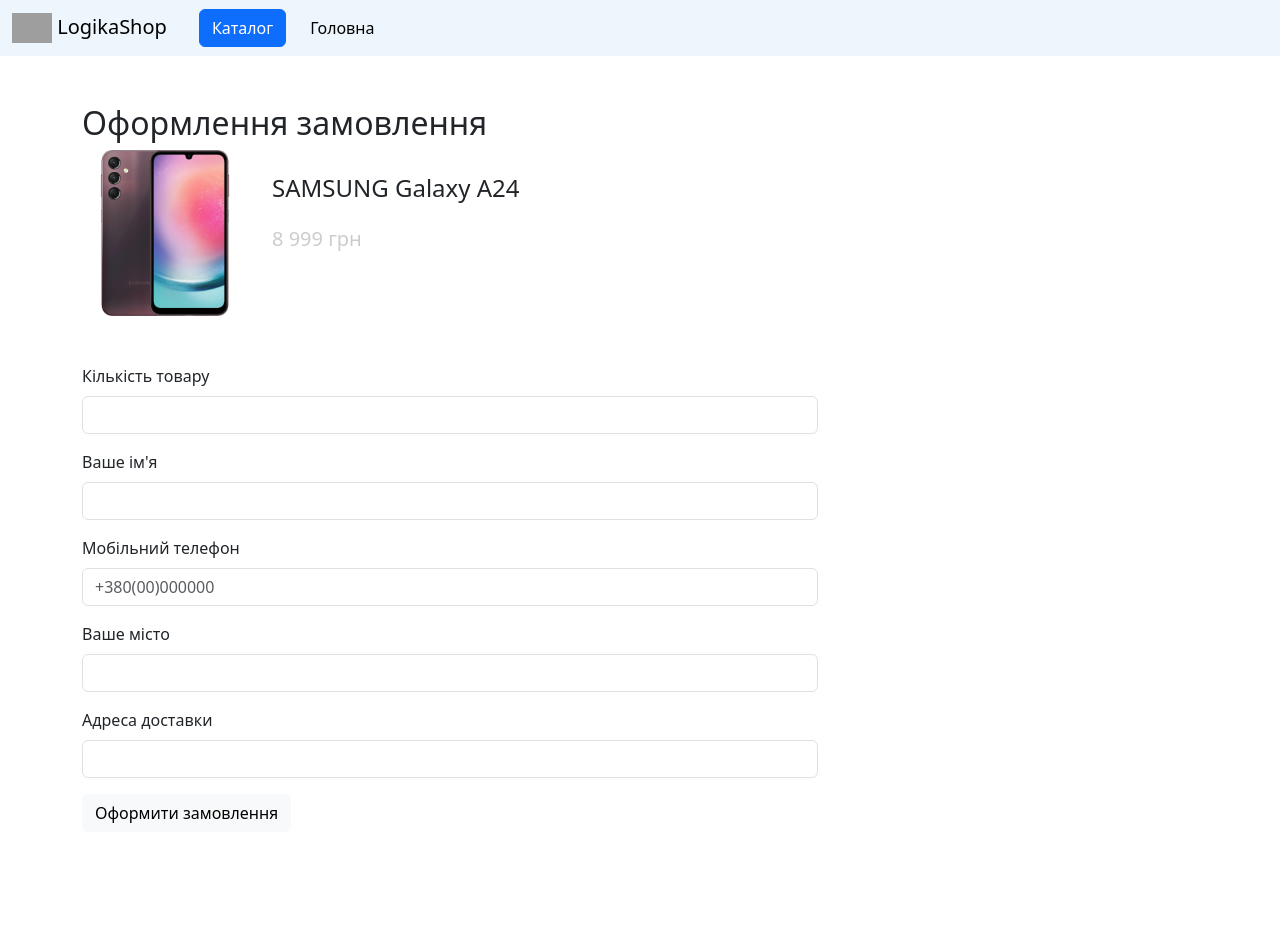
After one commit to Natl1x/site, a Flask app: page /order/1 in a window 1280 px wide. The commit adds this page. Run offline with Flask 3, Linux system fonts and the light colour scheme; data comes from the database, SQL or seed files in the repository; both versions use the stored data as it was after the commit; grey boxes are pictures that could not be loaded.

Commit message:
Add files via upload

```diff
--- a/main.py
+++ b/main.py
@@ -1,4 +1,4 @@
-from flask import Flask, render_template
+from flask import Flask, render_template, request, flash, redirect, url_for
 from settings import *
 from sql_queries import DataBase
 
@@ -6,20 +6,48 @@
 
 app = Flask(__name__)
 db = DataBase()
+app.config['SECRET_KEY'] = SECRET_KEY
 
 #=============================================
 
 @app.route("/")
 def index():
     items = db.get_all_items()
-    print(items)
-    return render_template("index.html", items=items)
+    categories = db.get_categories()
+    return render_template("index.html", items=items, categories = categories)
 
 @app.route("/item/<item_id>")
 def item(item_id):
     item = db.get_item(item_id)
-    print(item)
-    return render_template("item.html", item=item)
+    categories = db.get_categories()
+    items = db.get_category_items(item[3])
+    return render_template("item.html", item=item, categories = categories, items=items[:4])
+
+@app.route("/category/<id>")
+def category(id):
+    categories = db.get_categories()
+    items = db.get_category_items(id)
+    return render_template("category.html", items=items, categories = categories)
+
+@app.route("/order/<item_id>", methods = ["GET", "POST"])
+def order(item_id):
+    categories = db.get_categories()
+    item = db.get_item(item_id)
+    if request.method == 'POST':
+        try:
+            db.add_order(item[0],
+                        request.form["name"],
+                        request.form["phone"],
+                        request.form["city"],
+                        request.form["address"],
+                        request.form["amount"],
+                        item[4])
+            flash("Додано замовлення!", "alert-light") #надсилаємо швидкі сповіщення у браузер
+            return redirect(url_for('index')) #перенаправляємо на головну сторінку
+        except:
+            flash("Помилка оформлення замовлення!", "alert-danger") #надсилаємо швидкі сповіщення у браузер
+
+    return render_template("order.html", item=item, categories = categories)
 
 if __name__ == "__main__":
     app.config['TEMPLATES_AUTO_RELOAD'] = True
--- a/settings.py
+++ b/settings.py
@@ -0,0 +1 @@
+SECRET_KEY = 'fsuifhusifhadhauyfhushfb23241'
--- a/sql_queries.py
+++ b/sql_queries.py
@@ -27,7 +27,29 @@
         self.open()
 
         self.cursor.execute("SELECT * FROM items WHERE id==(?)", [id])
-        data = self.cursor.fetchall()
+        data = self.cursor.fetchone()
 
         self.close()
         return data
+
+    def get_categories(self):
+        self.open()
+        self.cursor.execute("SELECT * FROM categories")
+        data = self.cursor.fetchall()
+        self.close()
+        return data
+
+
+    def get_category_items(self, id):
+        self.open()
+        self.cursor.execute("SELECT * FROM items WHERE category_id==(?)", [id])
+        data = self.cursor.fetchall()
+        self.close()
+        return data
+
+    def add_order(self, *data):
+        self.open()
+        self.cursor.execute('''INSERT INTO orders (item_id, name, phone, city, address, amount, cost)
+                            VALUES((?), (?), (?), (?), (?), (?), (?))''', [*data])
+        self.conn.commit()
+        self.close()
--- /dev/null
+++ b/templates/order.html
@@ -0,0 +1,52 @@
+{% extends 'base.html' %}
+
+{% block content %}
+
+<div class="container py-5">
+    <h2>Оформлення замовлення</h2>
+    <div class="row">
+        <div class="col-4 col-md-2">
+          <img src="{{ url_for('static', filename='img/' + item[6]) }}" alt="" class="rounded img-fluid">
+        </div>
+        <div class="col-8 col-md-10">
+          <h4 class="my-4">{{item[1]}}</h2>
+          <h5 style="color:rgb(204, 204, 204)">{{item[4]}} грн</h3>
+        </div>
+    </div>
+    <div class="row">
+        <div class="col-12 col-md-8 my-5">
+            <form action="" method="post">
+                <div class="mb-3">
+                    <label for="exampleFormControlInput1" class="form-label">Кількість товару</label>
+                    <input required name="amount" type="number" min='1'
+                    {% if item[5] < 5 %}
+                        max="{{ item[5] }}"
+                    {% else %}
+                        max="5"
+                    {% endif %}
+                    class="form-control" id="exampleFormControlInput1">
+                </div>
+                <div class="mb-3">
+                    <label for="exampleFormControlInput1" class="form-label">Ваше ім'я</label>
+                    <input required name="name" type="text" class="form-control" id="exampleFormControlInput1">
+                </div>
+                <div class="mb-3">
+                    <label for="exampleFormControlInput1" class="form-label">Мобільний телефон</label>
+                    <input required name="phone" type="tel" class="form-control" id="exampleFormControlInput1" placeholder="+380(00)000000">
+                </div>
+
+                <div class="mb-3">
+                    <label for="exampleFormControlInput1" class="form-label">Ваше місто</label>
+                    <input required name="city" type="text" class="form-control" id="exampleFormControlInput1">
+                </div>
+                <div class="mb-3">
+                    <label for="exampleFormControlInput1" class="form-label">Адреса доставки</label>
+                    <input required name="address" type="text" class="form-control" id="exampleFormControlInput1">
+                </div>
+                <button type="submit" class="btn btn-light my-btn">Оформити замовлення</button>
+
+            </form>
+        </div>
+    </div>
+</div>
+{% endblock content %}
--- a/templates/panel.html
+++ b/templates/panel.html
@@ -1,25 +1,37 @@
-  <button class="btn btn-primary" type="button" data-bs-toggle="offcanvas" data-bs-target="#offcanvasExample" aria-controls="offcanvasExample">
-    Button with data-bs-target
-  </button>
+<nav class="navbar navbar-expand-lg"  style="background-color: #edf6fd;">
+  <div class="container-fluid">
+    <a class="navbar-brand h1 mb-0" href="{{ url_for('index') }}">
+      <img src="{{ url_for('static', filename='img/hanger.png') }}" alt="logo"  height="30" class="d-inline-block align-text-top">
+      LogikaShop</a>
+      <button class="btn btn-primary mx-lg-3 me-3 ms-auto" type="button" data-bs-toggle="offcanvas" data-bs-target="#offcanvasExample" aria-controls="offcanvasExample">
+        Каталог
+      </button>
+    <button class="navbar-toggler" type="button" data-bs-toggle="collapse" data-bs-target="#navbarSupportedContent" aria-controls="navbarSupportedContent" aria-expanded="false" aria-label="Toggle navigation">
+      <span class="navbar-toggler-icon"></span>
+    </button>
+    <div class="collapse navbar-collapse" id="navbarSupportedContent">
+      <ul class="navbar-nav me-auto mb-2 mb-lg-0">
+        <li class="nav-item">
+          <a class="nav-link active" aria-current="page" href="{{ url_for('index') }}">Головна</a>
+        </li>
+      </ul>
+    </div>
+  </div>
+</nav>
+
 
   <div class="offcanvas offcanvas-start" tabindex="-1" id="offcanvasExample" aria-labelledby="offcanvasExampleLabel">
     <div class="offcanvas-header">
-      <h5 class="offcanvas-title" id="offcanvasExampleLabel">Offcanvas</h5>
+      <h5 class="offcanvas-title" id="offcanvasExampleLabel">Каталог</h5>
       <button type="button" class="btn-close" data-bs-dismiss="offcanvas" aria-label="Close"></button>
     </div>
     <div class="offcanvas-body">
       <div>
-        Some text as placeholder. In real life you can have the elements you have chosen. Like, text, images, lists, etc.
-      </div>
-      <div class="dropdown mt-3">
-        <button class="btn btn-secondary dropdown-toggle" type="button" data-bs-toggle="dropdown">
-          Dropdown button
-        </button>
-        <ul class="dropdown-menu">
-          <li><a class="dropdown-item" href="#">Action</a></li>
-          <li><a class="dropdown-item" href="#">Another action</a></li>
-          <li><a class="dropdown-item" href="#">Something else here</a></li>
-        </ul>
+        <ul class="navbar-nav me-auto mb-2 mb-lg-0">
+        {% for category in categories %}
+          <li class="nav-item"><a class="nav-link" href="{{ url_for('category', id=category[0]) }}">{{category[1]}}</a></li>
+        {% endfor %}
+      </ul>
       </div>
     </div>
   </div>
```
Also changed, not shown: templates/category.html (added, +17 -0 lines), templates/index.html (+6 -1 lines), templates/item.html (+35 -0 lines), DataBase.db.
